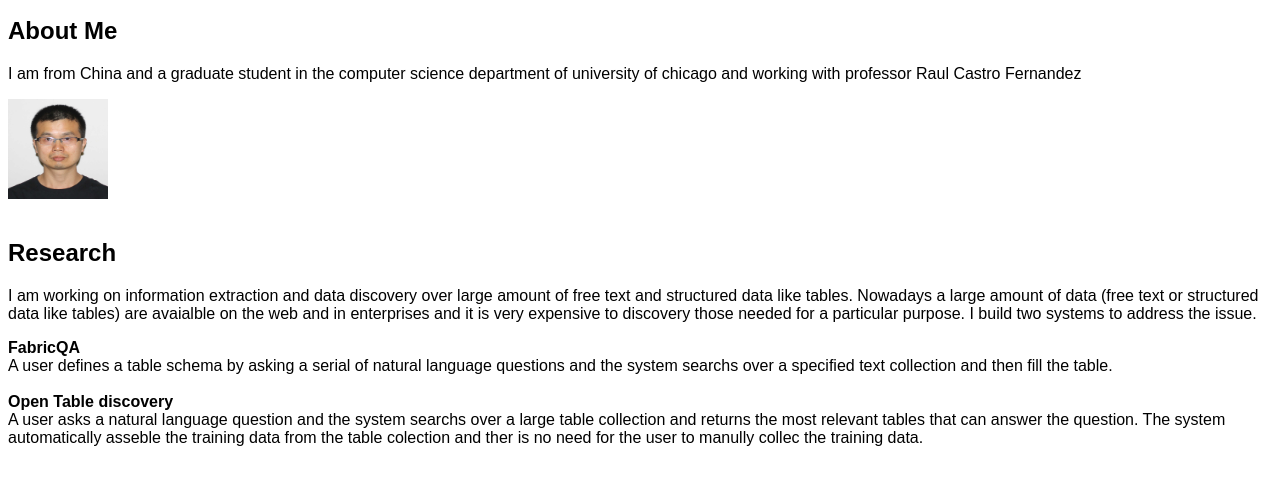
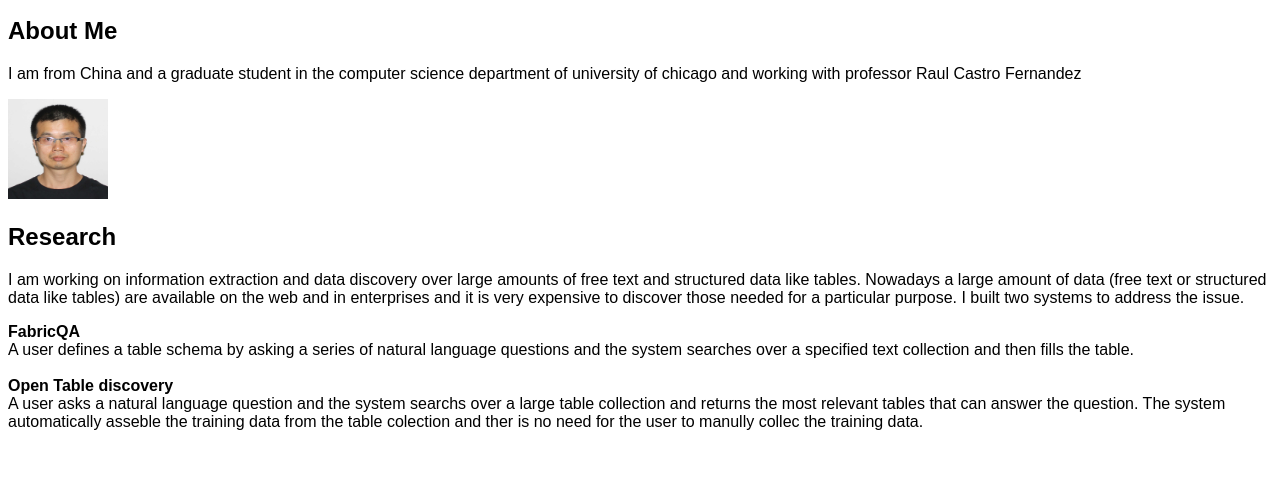
Before and after one commit to mingqiwangcn/mingqiwangcn.github.io, a plain HTML site: page index.html in a window 1280 px wide. Shown: the part 101-586 px from the top of the page. Drawn offline with Linux system fonts and the light colour scheme.

Commit message:
update page

```diff
--- a/index.html
+++ b/index.html
@@ -19,29 +19,31 @@ ul {
 <p>Email: qmwang@uchicago.edu</p>
 <div>
   <div>
+
     <h2>About Me</h2>
-    <table>
-      <p>I am from China and a graduate student in the computer science department of university of chicago
+
+    <p>I am from China and a graduate student in the computer science department of university of chicago
         and working with professor Raul Castro Fernandez<p>
-      <img src="pic.jpg" style="width:100px; height:100px">
-    </table>
+    <img src="pic.jpg" style="width:100px; height:100px">
+
   </div>
 
   <div>
     <h2>Research</h2>
-
-    <p>I am working on information extraction and data discovery over large amount of free text and structured data like tables.
-    Nowadays a large amount of data (free text or structured data like tables) are avaialble on the web and in enterprises and it is very expensive to discovery those needed for a particular purpose. I build two systems to address the issue.</p>
+    <p>I am working on information extraction and data discovery over large amounts of free text and structured data like tables. Nowadays a large amount of data (free text or structured data like tables) are available on the web and in enterprises and it is very expensive to discover those needed for a particular purpose. I built two systems to address the issue.</p>
 
     <ul>
       <li style="font-weight: bold;">FabricQA</li>
-      A user defines a table schema by asking a serial of natural language questions and the system searchs over a specified text collection and then fill the table.
+      A user defines a table schema by asking a series of natural language questions and the system searches over a specified text collection and then fills the table.
 
       <li></li>
+
       <li style="font-weight: bold;">Open Table discovery</li>
       A user asks a natural language question and the system searchs over a large table collection and returns the most relevant tables that can answer the question.  The system automatically asseble the training data from the table colection and ther is no need for the user to manully collec the training data.
     </ul>
   </div>
+
 </div>
+
 </body>
 </html>
```
